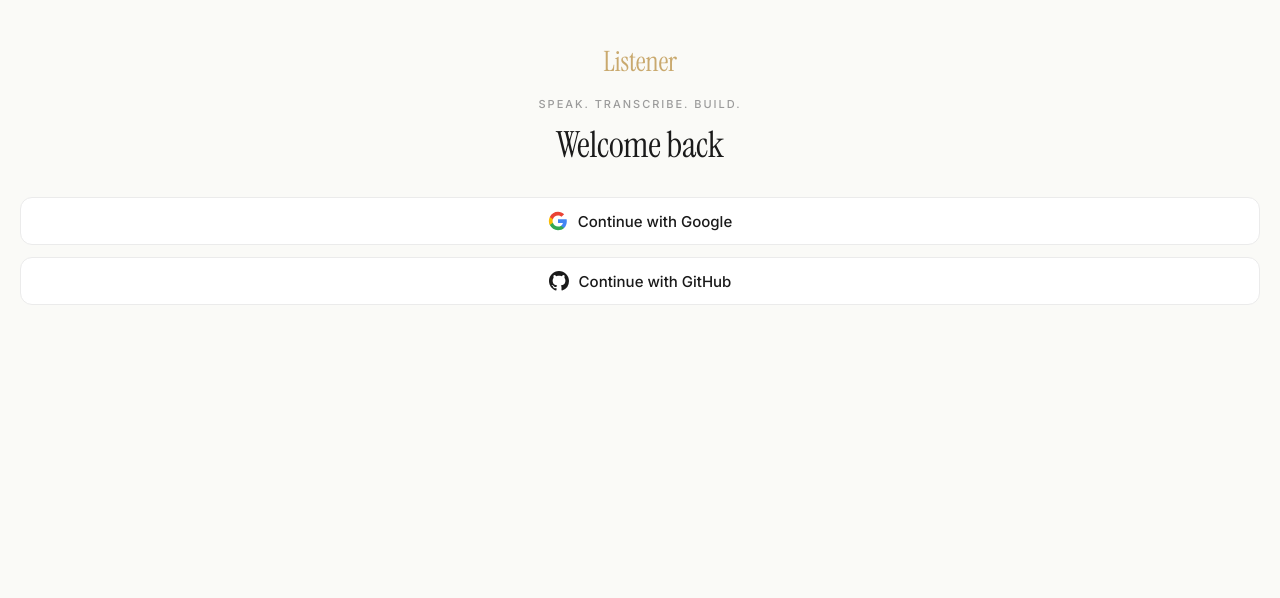
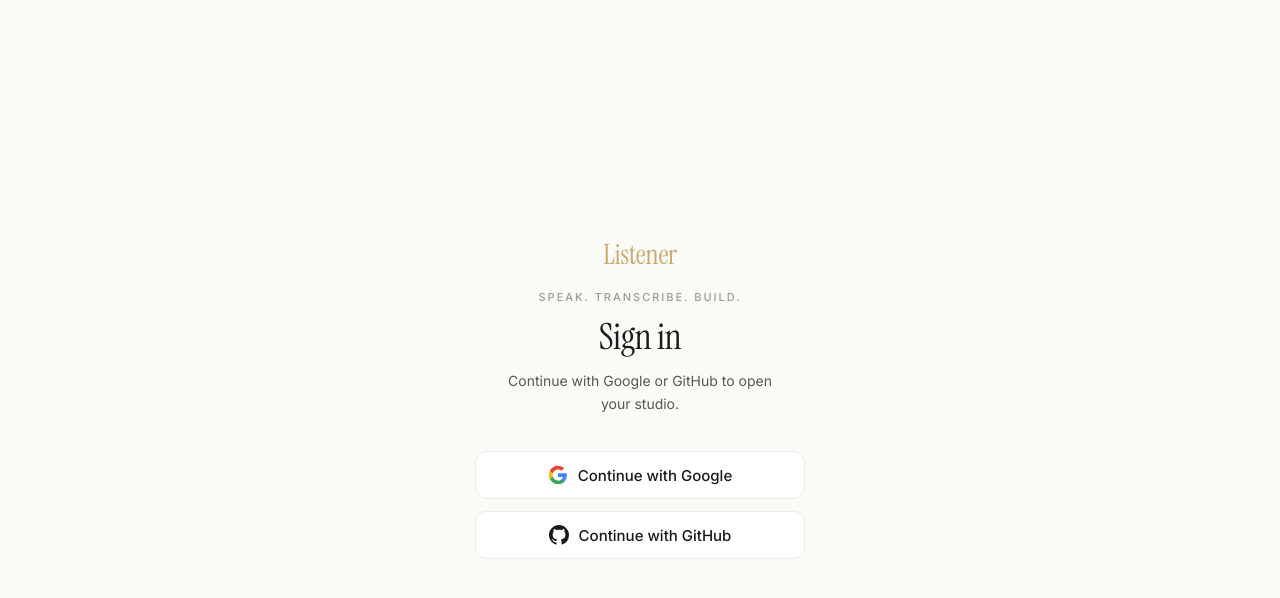
Before and after one commit to asumacodes/listener, a Next.js app: page /login in a window 1280 px wide. Shown: the top 598 px of the page. Built offline with nearby package versions, Linux system fonts and the light colour scheme.

Commit message:
fix: login ui changes

```diff
--- a/components/auth/AuthHeader.tsx
+++ b/components/auth/AuthHeader.tsx
@@ -2,7 +2,7 @@
 import { ui } from "@/lib/design/ui";
 import { copy } from "@/lib/design/copy";
 
-/** Mockup auth-head: wordmark + tagline eyebrow + hero headline. */
+/** Wordmark + tagline + headline + short lead — one vertical unit. */
 const AuthHeader = () => (
   <header className="auth-head flex flex-col items-center text-center">
     <div className="font-serif text-[28px] leading-none tracking-[-0.01em] text-gold">
@@ -10,6 +10,9 @@
     </div>
     <p className={`${ui.eyebrow} mt-5`}>{copy.auth.tagline}</p>
     <AuthHeadline />
+    <p className="mt-3 max-w-[280px] text-sm leading-relaxed text-text-secondary">
+      {copy.auth.lead}
+    </p>
   </header>
 );
 
--- a/lib/design/copy.ts
+++ b/lib/design/copy.ts
@@ -7,7 +7,8 @@
   },
   auth: {
     tagline: "Speak. Transcribe. Build.",
-    headline: "Welcome back",
+    headline: "Sign in",
+    lead: "Continue with Google or GitHub to open your studio.",
     oauth: {
       google: "Redirecting to Google…",
       github: "Redirecting to GitHub…",
--- a/screens/AuthScreen.tsx
+++ b/screens/AuthScreen.tsx
@@ -28,8 +28,8 @@
       if (!formRef.current || reduceMotion) return;
       gsap.fromTo(
         formRef.current,
-        { opacity: 0 },
-        { opacity: 1, duration: 0.2, ease: "power2.out" }
+        { opacity: 0, y: 8 },
+        { opacity: 1, y: 0, duration: 0.35, ease: "power2.out" }
       );
     },
     { dependencies: [reduceMotion], scope: formRef, revertOnUpdate: true }
@@ -41,15 +41,14 @@
 
   return (
     <AuthLayout>
-      <div className="flex flex-1 flex-col">
-        <div ref={formRef}>
+      <div className="flex flex-1 flex-col justify-center">
+        <div ref={formRef} className="mx-auto w-full max-w-[330px]">
           <AuthHeader />
-          <div className="mt-8">
+          <div className="mt-9">
             <OAuthButtons onOAuth={handleOAuth} />
           </div>
+          {error ? <AuthErrorBanner message={error} /> : null}
         </div>
-
-        {error && <AuthErrorBanner message={error} />}
       </div>
     </AuthLayout>
   );
```
